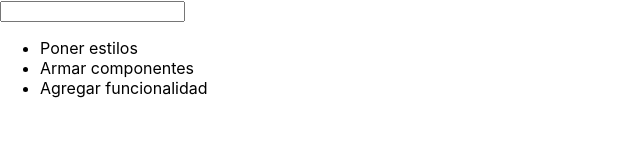
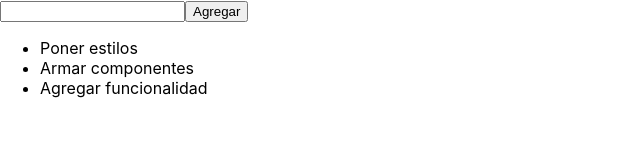
Before and after one commit to Ada-Online-2da-Gen/Todo-App, a React (Create React App) app: page / in a window 1280 px wide. Shown: the top 160 px of the page, without its empty margins (0-640 px from the left). Built offline with nearby package versions, Linux system fonts and the light colour scheme.

Commit message:
Agrego boton de Agregar en App.js

```diff
--- a/src/components/App.js
+++ b/src/components/App.js
@@ -3,11 +3,15 @@ import Container from 'components/Container/Container'
 import Input from 'components/Input/Input'
 import List from 'components/List/List'
 import ListItem from 'components/ListItem/ListItem'
+import Button from 'components/Button/Button'
 
 const App = () => {
   return (
     <Container>
-      <Input />
+      <Container>
+        <Input />
+        <Button>Agregar</Button>
+      </Container>
       <List>
         <ListItem>Poner estilos</ListItem>
         <ListItem>Armar componentes</ListItem>
```
